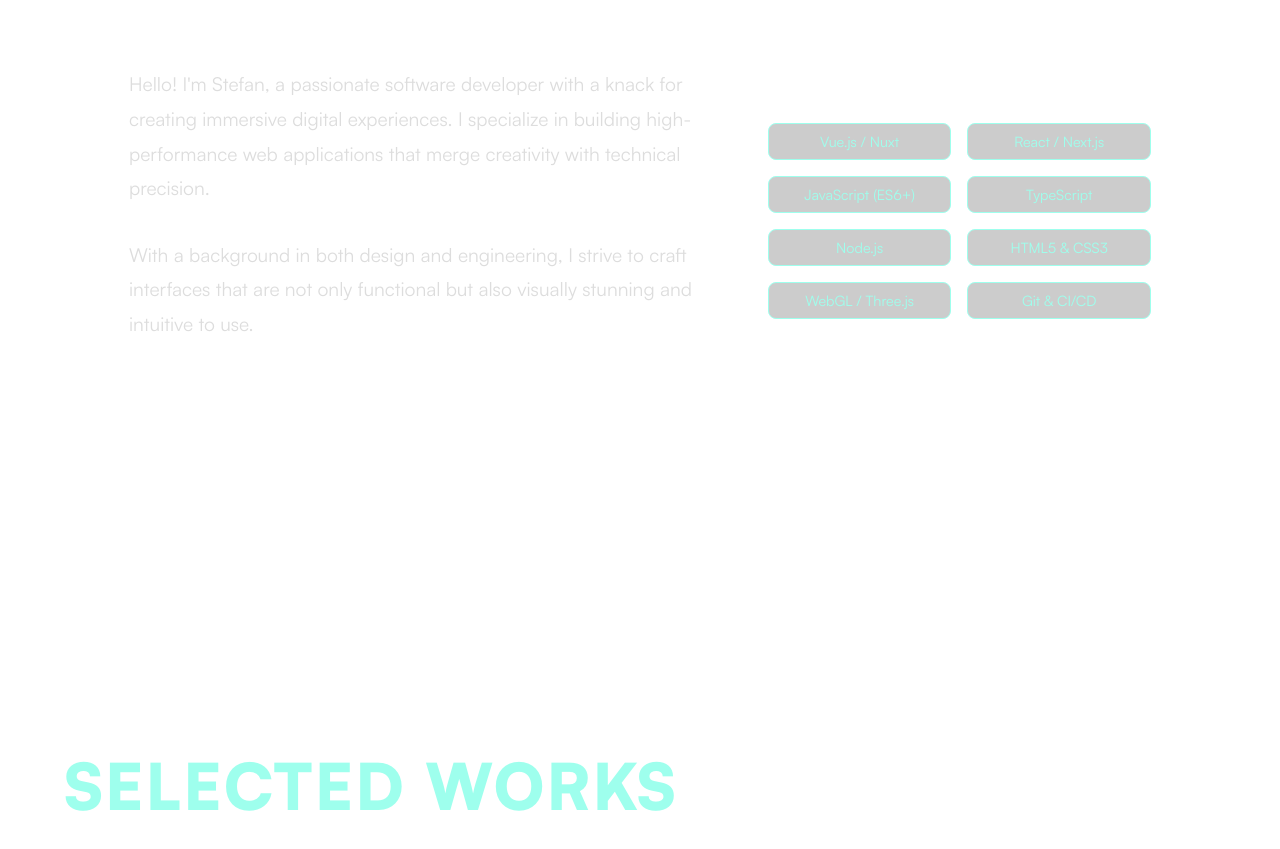
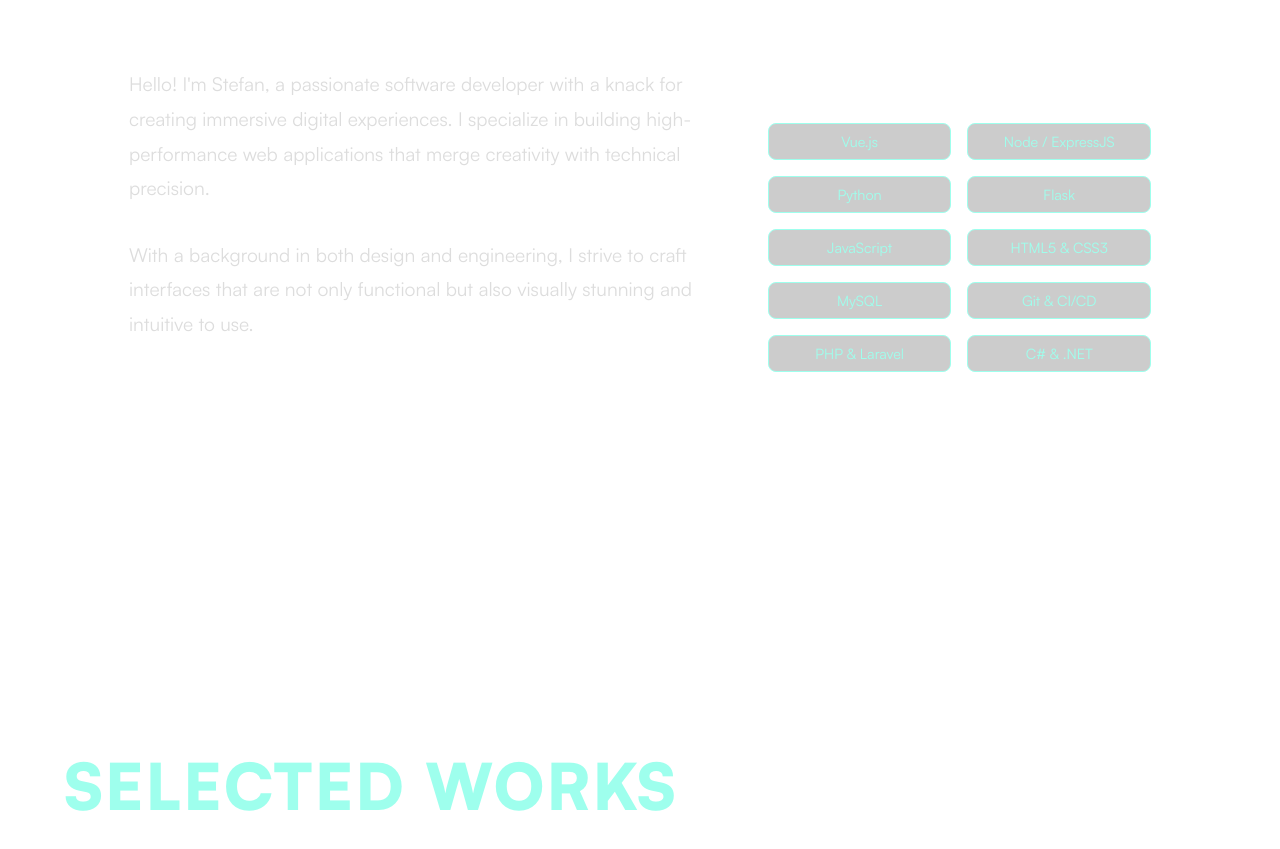
Before and after one commit to stefanedelman/portfolio, a Vue app: page / in a window 1280 px wide. Shown: the part 1566-2415 px from the top of the page. Built offline with nearby package versions, Linux system fonts and the light colour scheme.

Commit message:
feat: Add ParticleBackground, Projects, and About Vue components.

```diff
--- a/src/components/About.vue
+++ b/src/components/About.vue
@@ -19,7 +19,10 @@
                 <div class="skills-column">
                     <h3 class="skills-title">Tech Stack</h3>
                     <ul class="skills-list">
-                        <li v-for="skill in skills" :key="skill">{{ skill }}</li>
+                        <li v-for="skill in skills" :key="skill" @mouseenter="showSkillText(skill)"
+                            @mouseleave="hideSkillText">
+                            {{ skill }}
+                        </li>
                     </ul>
                 </div>
             </div>
@@ -31,15 +34,27 @@
 import { ref } from 'vue';
 
 const skills = ref([
-    "Vue.js / Nuxt",
-    "React / Next.js",
-    "JavaScript (ES6+)",
-    "TypeScript",
-    "Node.js",
+    "Vue.js",
+    "Node / ExpressJS",
+    "Python",
+    "Flask",
+    "JavaScript",
     "HTML5 & CSS3",
-    "WebGL / Three.js",
-    "Git & CI/CD"
+    "MySQL",
+    "Git & CI/CD",
+    "PHP & Laravel",
+    "C# & .NET"
 ]);
+
+const showSkillText = (text) => {
+    window.dispatchEvent(new CustomEvent("show_particle_text", {
+        detail: { text: text, layout: 'sides' }
+    }));
+};
+
+const hideSkillText = () => {
+    window.dispatchEvent(new Event("hide_particle_text"));
+};
 </script>
 
 <style scoped>
--- a/src/components/ParticleBackground.vue
+++ b/src/components/ParticleBackground.vue
@@ -104,33 +104,53 @@ onMounted(() => {
   let isTextMode = false;
   let textTargets = []; // Array of {x, y}
 
-  window.addEventListener('show_lawcrative_text', () => {
+  window.addEventListener('show_particle_text', (e) => {
     isTextMode = true;
-    calculateTextTargets("LAWCRATIVE");
+    const { text, layout } = e.detail;
+    calculateTextTargets(text, layout);
   });
 
-  window.addEventListener('hide_lawcrative_text', () => {
+  window.addEventListener('hide_particle_text', () => {
     isTextMode = false;
   });
 
-  function calculateTextTargets(text) {
+  function calculateTextTargets(text, layout = 'bottom') {
     const offCanvas = document.createElement('canvas');
     const offCtx = offCanvas.getContext('2d');
     offCanvas.width = canvas.width;
     offCanvas.height = canvas.height;
 
-    offCtx.font = "900 150px Satoshi"; // Big bold text
     offCtx.fillStyle = "white";
     offCtx.textAlign = "center";
     offCtx.textBaseline = "middle";
 
-    // Draw text at bottom
-    offCtx.fillText(text, canvas.width / 2, canvas.height - 150);
+    if (layout === 'bottom') {
+      offCtx.font = "900 150px Satoshi";
+      offCtx.fillText(text, canvas.width / 2, canvas.height - 150);
+    } else if (layout === 'sides') {
+      // Render on Left and Right sides
+      // Use smaller font to fit
+      offCtx.font = "900 80px Satoshi";
+
+      // Left Side
+      offCtx.save();
+      offCtx.translate(canvas.width * 0.15, canvas.height / 2);
+      offCtx.rotate(-Math.PI / 2);
+      offCtx.fillText(text, 0, 0);
+      offCtx.restore();
+
+      // Right Side
+      offCtx.save();
+      offCtx.translate(canvas.width * 0.85, canvas.height / 2);
+      offCtx.rotate(Math.PI / 2);
+      offCtx.fillText(text, 0, 0);
+      offCtx.restore();
+    }
 
     const imageData = offCtx.getImageData(0, 0, canvas.width, canvas.height).data;
     textTargets = [];
 
-    // Scan for pixels (step by 6 to reduce density and match grid roughly)
+    // Scan for pixels (step by 6 to reduce density)
     const step = 6;
     for (let y = 0; y < canvas.height; y += step) {
       for (let x = 0; x < canvas.width; x += step) {
--- a/src/components/Projects.vue
+++ b/src/components/Projects.vue
@@ -29,11 +29,13 @@ const projects = ref([
 ]);
 
 const showText = () => {
-    window.dispatchEvent(new Event("show_lawcrative_text"));
+    window.dispatchEvent(new CustomEvent("show_particle_text", {
+        detail: { text: "LAWCRATIVE", layout: 'bottom' }
+    }));
 };
 
 const hideText = () => {
-    window.dispatchEvent(new Event("hide_lawcrative_text"));
+    window.dispatchEvent(new Event("hide_particle_text"));
 };
 </script>
 
```
